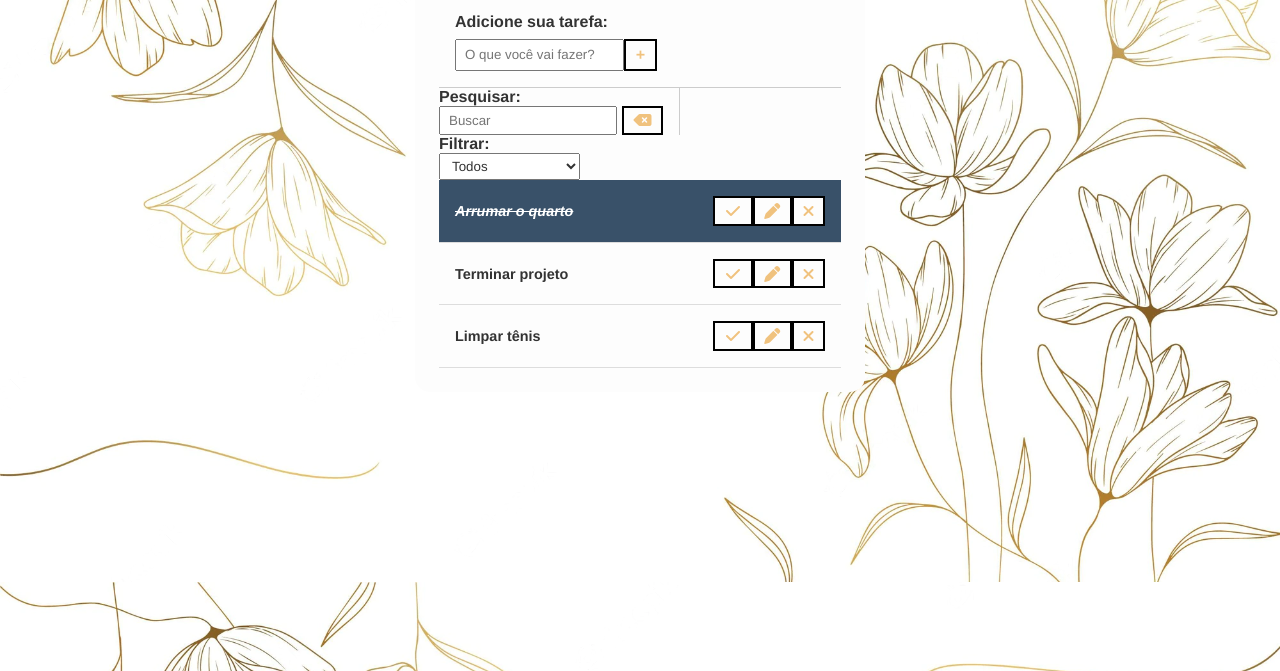
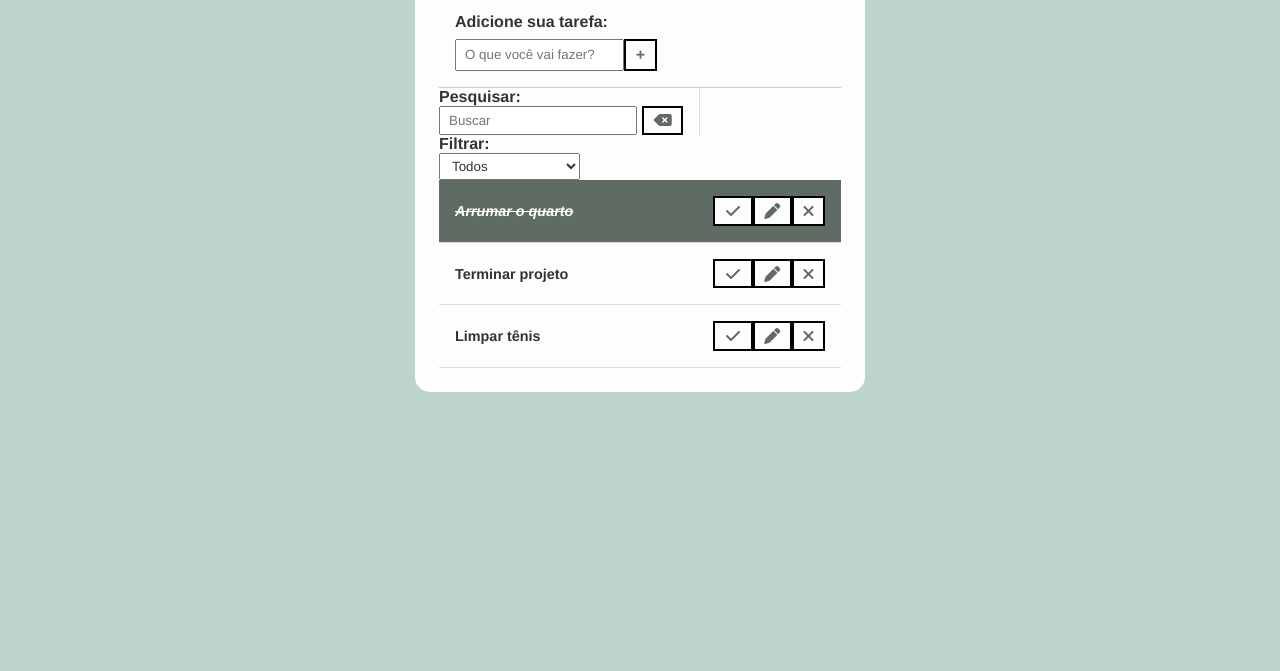
Before and after one commit to LuaSpecht/To-Do-List, a plain HTML site: page index.html in a window 1280 px wide. Shown: the part 129-800 px from the top of the page. Drawn offline with Linux system fonts and the light colour scheme.

Commit message:
style: cores e bg mais modernos

```diff
--- a/css/styles.css
+++ b/css/styles.css
@@ -7,14 +7,14 @@
 }
 
 body {
-    background-image: url("../imgs/background.webp");
+    background-color: #bcd4cb ;
     background-position: center;
     background-size: cover;
 }
 
 button {
     background-color: #FDFDFD;
-    color: #f0c27e;
+    color: #5e6c64;
     border: 2px solid #000;
     padding: 0.3rem 0.6rem;
     font-size: 1rem;
@@ -26,7 +26,7 @@ button {
 }
 
 button:hover {
-    background-color: #f0c27e;
+    background-color: #5e6c64;
     color: #fff;
 }
 
@@ -35,7 +35,7 @@ button:hover > i {
 }
 
 button i{
-    color: #f0c27e;
+    color: #5e6c64;
     font-weight: bold;
     pointer-events: none;
 }
@@ -101,10 +101,10 @@ input, select {
 }
 
 #search {
-    border-right: 1px solid #ccc;
+    border-right: 1px solid #ddd;
     padding-right: 1rem;
     margin-right: 1rem;
-    width: 60%;
+    width: 65%;
     display: flex;
     flex-direction: column;
 }
@@ -149,7 +149,7 @@ input, select {
 }
 
 .done{
-    background-color: #395169;
+    background-color: #5e6c64;
 }
 
 .done h3{
```
